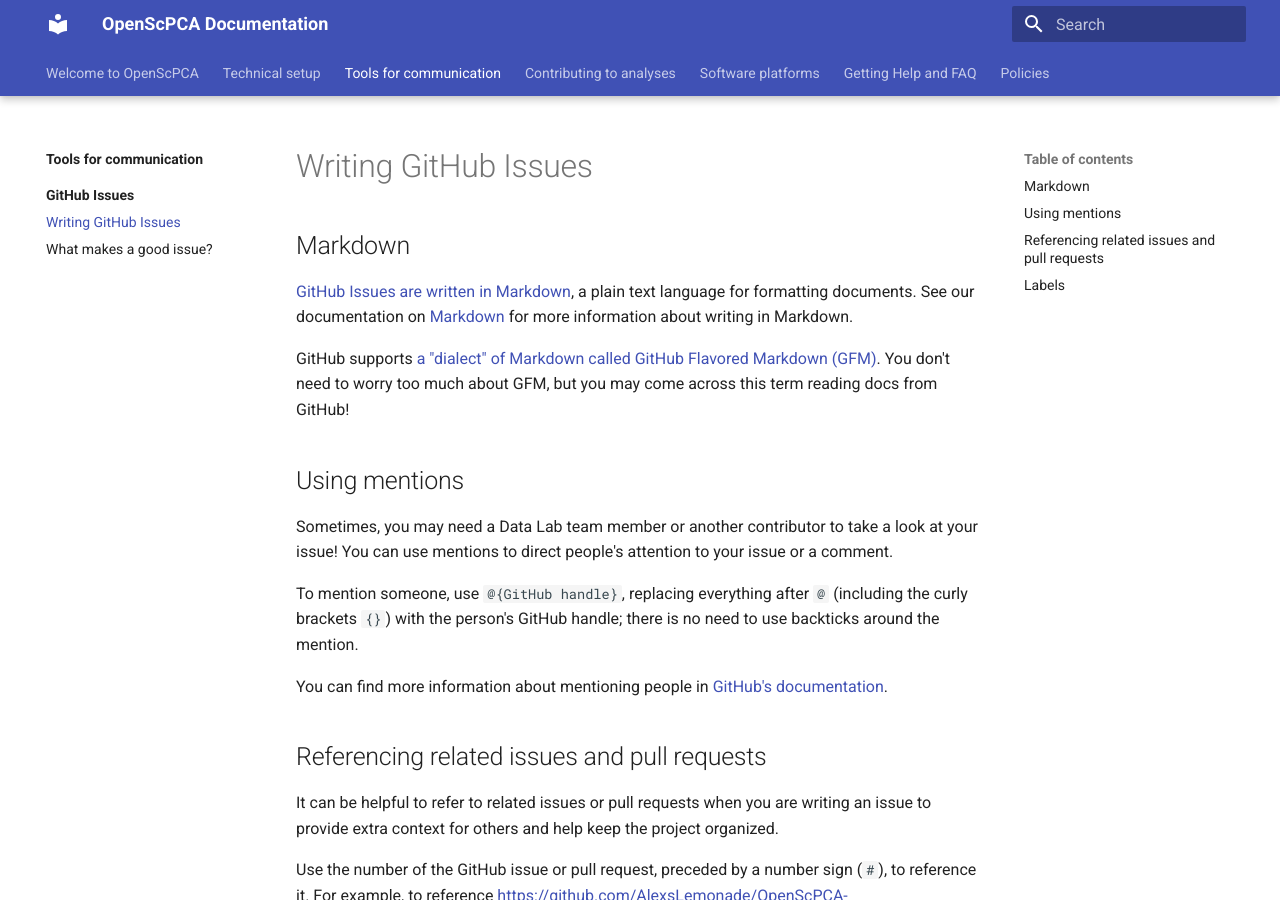
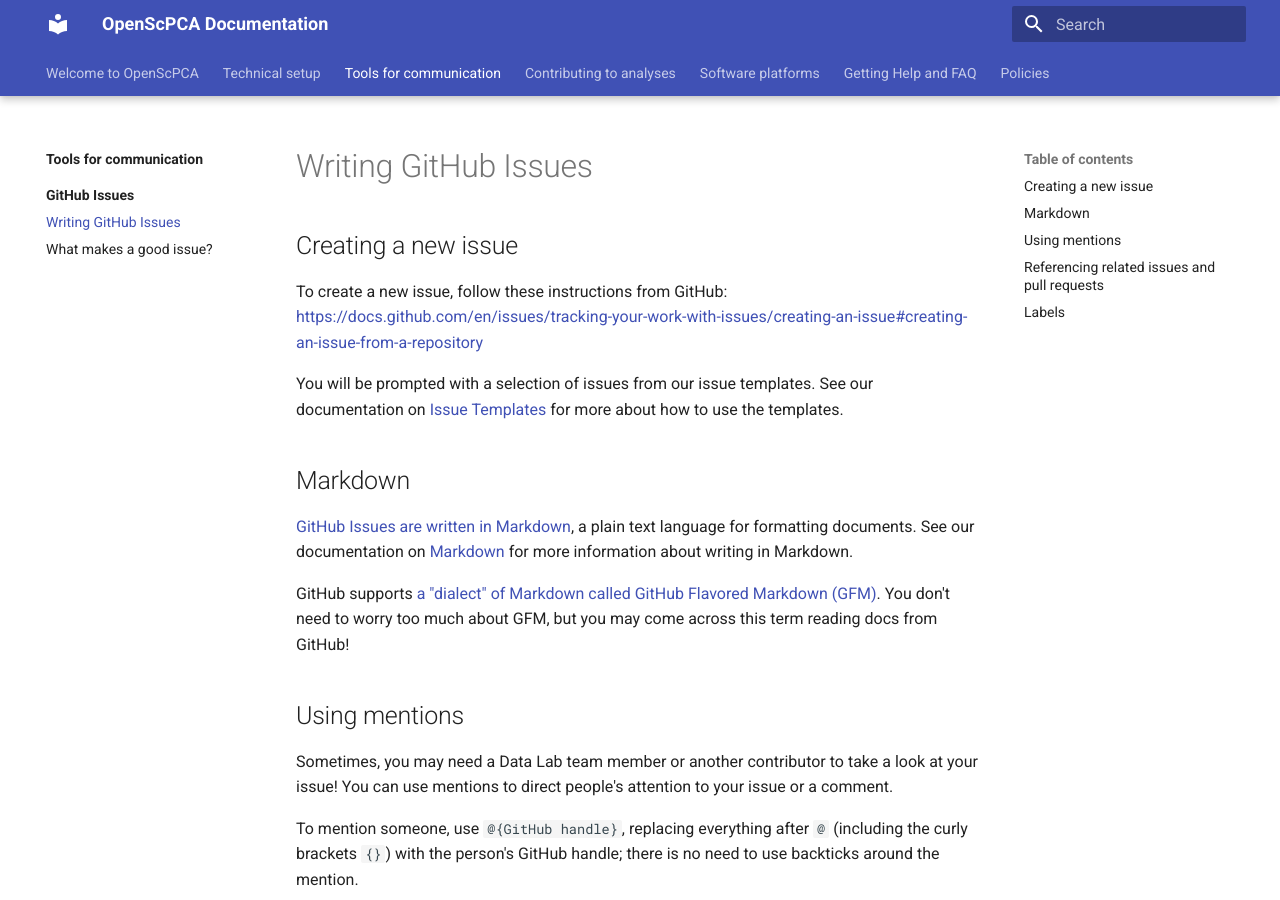
Before and after one commit to AlexsLemonade/OpenScPCA-analysis, an MkDocs documentation site: the page built from docs/communications-tools/github-issues/writing-issues.md, in a window 1280 px wide and 900 px high. Built offline with MkDocs 1.6.1 and Material for MkDocs 9.7.7, drawn with Linux system fonts in a browser that asks for light colours.

Commit message:
Add a section on writing issues about creating them
Linking to the GitHub docs

```diff
--- a/docs/communications-tools/github-issues/writing-issues.md
+++ b/docs/communications-tools/github-issues/writing-issues.md
@@ -1,4 +1,11 @@
 # Writing GitHub Issues
+
+## Creating a new issue
+
+To create a new issue, follow these instructions from GitHub: <https://docs.github.com/en/issues/tracking-your-work-with-issues/creating-an-issue#creating-an-issue-from-a-repository>
+
+You will be prompted with a selection of issues from our issue templates.
+See our documentation on [Issue Templates](issue-templates.md) for more about how to use the templates.
 
 ## Markdown
 
```
